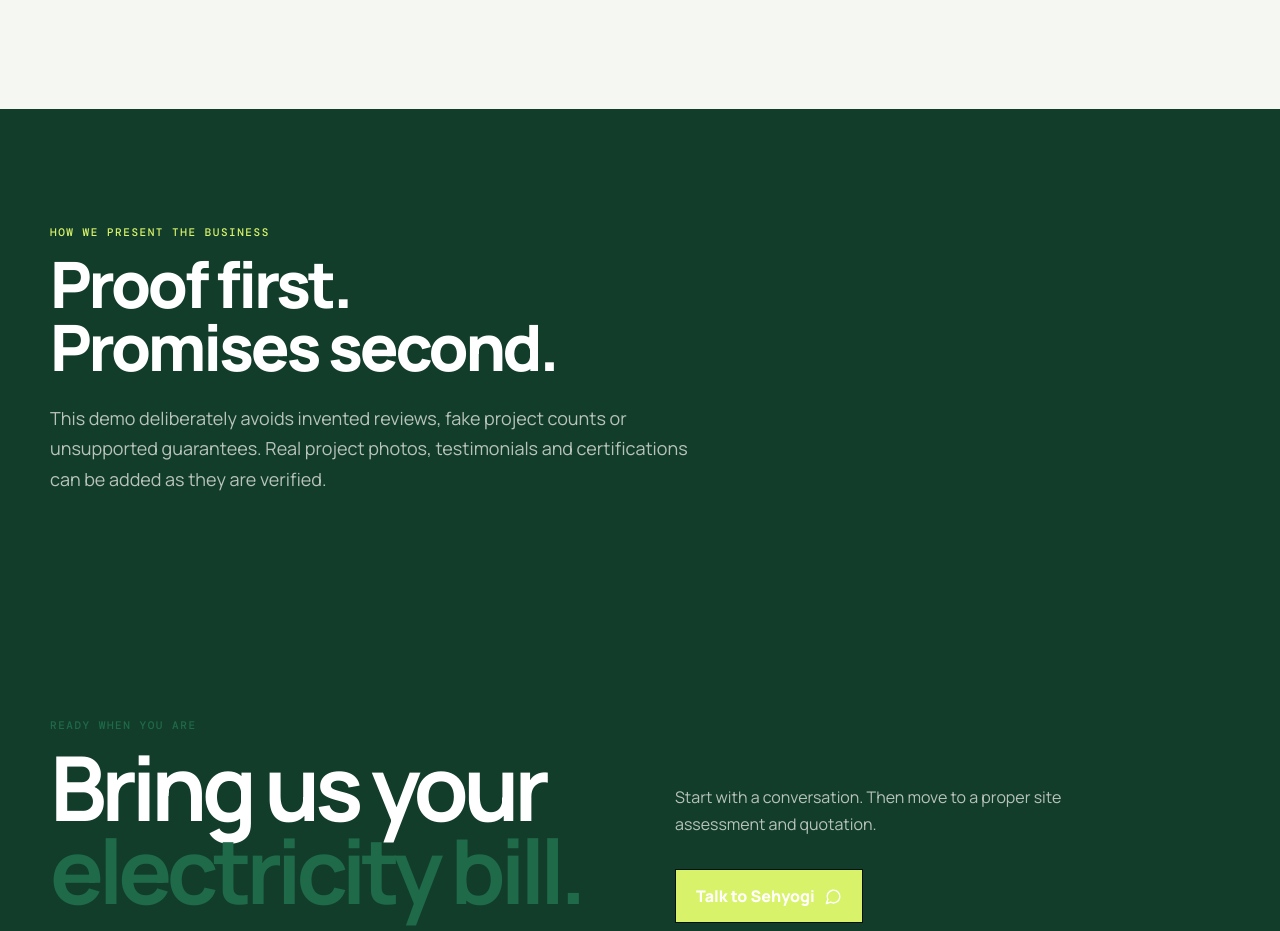
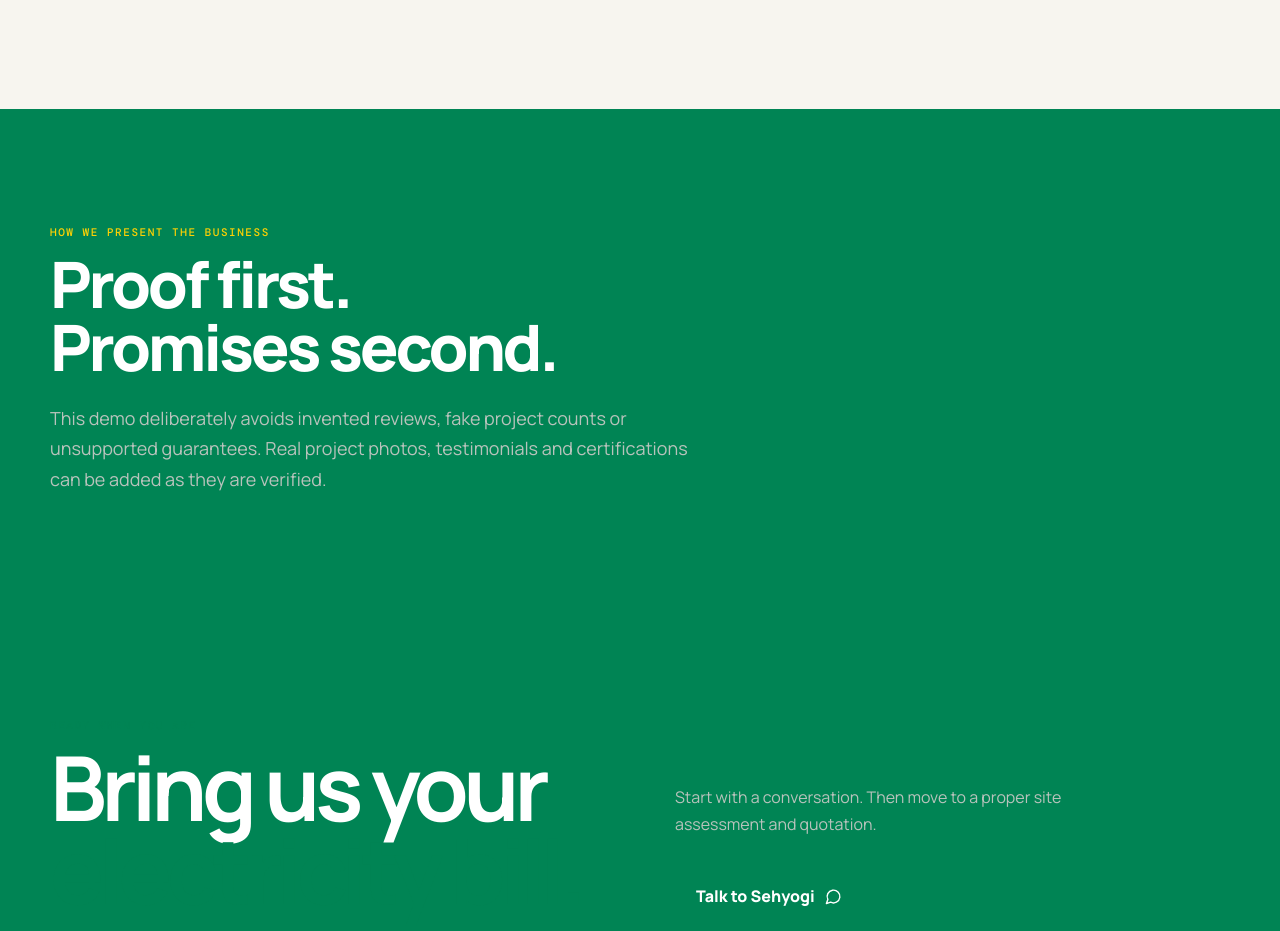
Before and after one commit to copywrk0-lgtm/sehyogi-enterprises, a Next.js app: page /about in a window 1280 px wide. Shown: the part 1161-2092 px from the top of the page. Built offline with nearby package versions, Linux system fonts and the light colour scheme; no server answers.

Commit message:
Refine Sehyogi color system

```diff
--- a/app/globals.css
+++ b/app/globals.css
@@ -4,16 +4,16 @@
 @import url('https://fonts.googleapis.com/css2?family=DM+Mono:wght@400;500&family=Manrope:wght@400;500;600;700;800&display=swap');
 
 :root {
-  --ink:#07120d;
+  --ink:#0B1F17;
   --muted:#68746d;
-  --paper:#f5f7f2;
+  --paper:#f7f5ef;
+  --tan:#eee4d4;
   --white:#ffffff;
-  --line:#dce3dc;
-  --green:#123d2b;
-  --green-2:#1f6a48;
-  --lime:#d8f36a;
-  --sun:#f2b83f;
-  --dark:#07120d;
+  --line:#dce2db;
+  --green:#008454;
+  --green-2:#008454;
+  --yellow:#fdd104;
+  --dark:#0B1F17;
   --mono:"DM Mono", monospace;
   --sans:"Manrope", system-ui, sans-serif;
 }
@@ -23,29 +23,30 @@ body{margin:0;background:var(--paper);color:var(--ink);font-family:var(--sans);o
 a{text-decoration:none;color:inherit}
 button,input{font:inherit}
 button{cursor:pointer}
-::selection{background:var(--lime);color:var(--ink)}
+::selection{background:var(--yellow);color:var(--ink)}
 .container{width:min(1180px,calc(100% - 40px));margin:auto}
 .section{padding:110px 0}
 .dark{background:var(--dark);color:#fff}
 .green{background:var(--green);color:#fff}
-.eyebrow{font-family:var(--mono);font-size:11px;letter-spacing:.14em;text-transform:uppercase;color:var(--green-2);font-weight:500}
-.dark .eyebrow,.green .eyebrow{color:var(--lime)}
+.tan{background:var(--tan)}
+.eyebrow{font-family:var(--mono);font-size:11px;letter-spacing:.14em;text-transform:uppercase;color:var(--green);font-weight:500}
+.dark .eyebrow,.green .eyebrow{color:var(--yellow)}
 .display{font-size:clamp(48px,8vw,108px);line-height:.92;letter-spacing:-.065em;margin:18px 0;font-weight:800}
 .h2{font-size:clamp(38px,5vw,68px);line-height:.98;letter-spacing:-.05em;margin:12px 0 24px;font-weight:800}
 .lead{font-size:18px;line-height:1.7;color:var(--muted);max-width:650px}
 .dark .lead,.green .lead{color:#b8c3bc}
-.grid-bg{background-image:linear-gradient(rgba(18,61,43,.06) 1px,transparent 1px),linear-gradient(90deg,rgba(18,61,43,.06) 1px,transparent 1px);background-size:48px 48px}
+.grid-bg{background-image:linear-gradient(rgba(0,132,84,.07) 1px,transparent 1px),linear-gradient(90deg,rgba(0,132,84,.07) 1px,transparent 1px);background-size:48px 48px}
 .reveal{opacity:0;transform:translateY(35px);transition:opacity .8s cubic-bezier(.2,.8,.2,1),transform .8s cubic-bezier(.2,.8,.2,1)}
 .reveal.visible{opacity:1;transform:none}
 .reveal.delay-1{transition-delay:.08s}.reveal.delay-2{transition-delay:.16s}.reveal.delay-3{transition-delay:.24s}
-.btn{display:inline-flex;align-items:center;gap:10px;padding:15px 20px;border:1px solid var(--ink);font-weight:800;transition:transform .25s,box-shadow .25s,background .25s}
+.btn{display:inline-flex;align-items:center;gap:10px;padding:15px 20px;border:1px solid var(--green);font-weight:800;transition:transform .25s,box-shadow .25s,background .25s}
 .btn:hover{transform:translateY(-3px);box-shadow:5px 5px 0 var(--ink)}
-.btn.primary{background:var(--lime)}
+.btn.primary{background:var(--green);color:#fff;border-color:var(--green)}
 .btn.darkbtn{background:var(--ink);color:#fff;border-color:var(--ink)}
 .btn.light{background:#fff}
 .tag{display:inline-flex;padding:7px 10px;border:1px solid var(--line);border-radius:999px;font-family:var(--mono);font-size:10px;letter-spacing:.08em;text-transform:uppercase}
 .card{background:#fff;border:1px solid var(--line);padding:30px;transition:transform .35s,box-shadow .35s}
-.card:hover{transform:translateY(-7px);box-shadow:0 20px 50px rgba(7,18,13,.08)}
+.card:hover{transform:translateY(-7px);box-shadow:0 20px 50px rgba(11,31,23,.08)}
 .section-head{display:flex;justify-content:space-between;gap:40px;align-items:end;margin-bottom:55px}
 @media(max-width:800px){.container{width:min(100% - 28px,1180px)}.section{padding:75px 0}.section-head{display:block}.display{font-size:clamp(44px,14vw,78px)}}
-:focus-visible{outline:3px solid var(--lime);outline-offset:3px}.btn,.nav-cta,.menu-btn,.faq-row{touch-action:manipulation}@media(prefers-reduced-motion:reduce){html{scroll-behavior:auto}.reveal{opacity:1;transform:none;transition:none}.orbit-ring,.loader-sun{animation:none}.loader{animation:none;display:none}}
+:focus-visible{outline:3px solid var(--yellow);outline-offset:3px}.btn,.nav-cta,.menu-btn,.faq-row{touch-action:manipulation}@media(prefers-reduced-motion:reduce){html{scroll-behavior:auto}.reveal{opacity:1;transform:none;transition:none}.orbit-ring,.loader-sun{animation:none}.loader{animation:none;display:none}}
```
